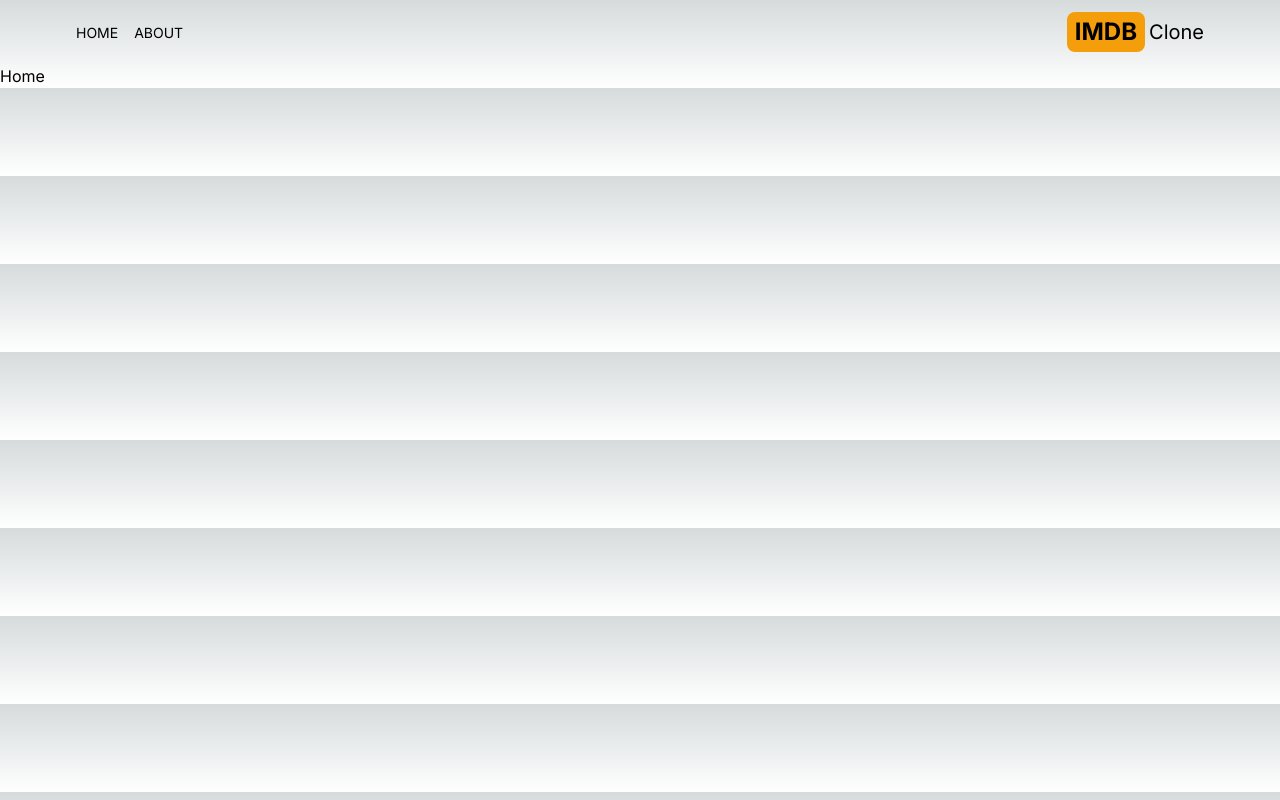
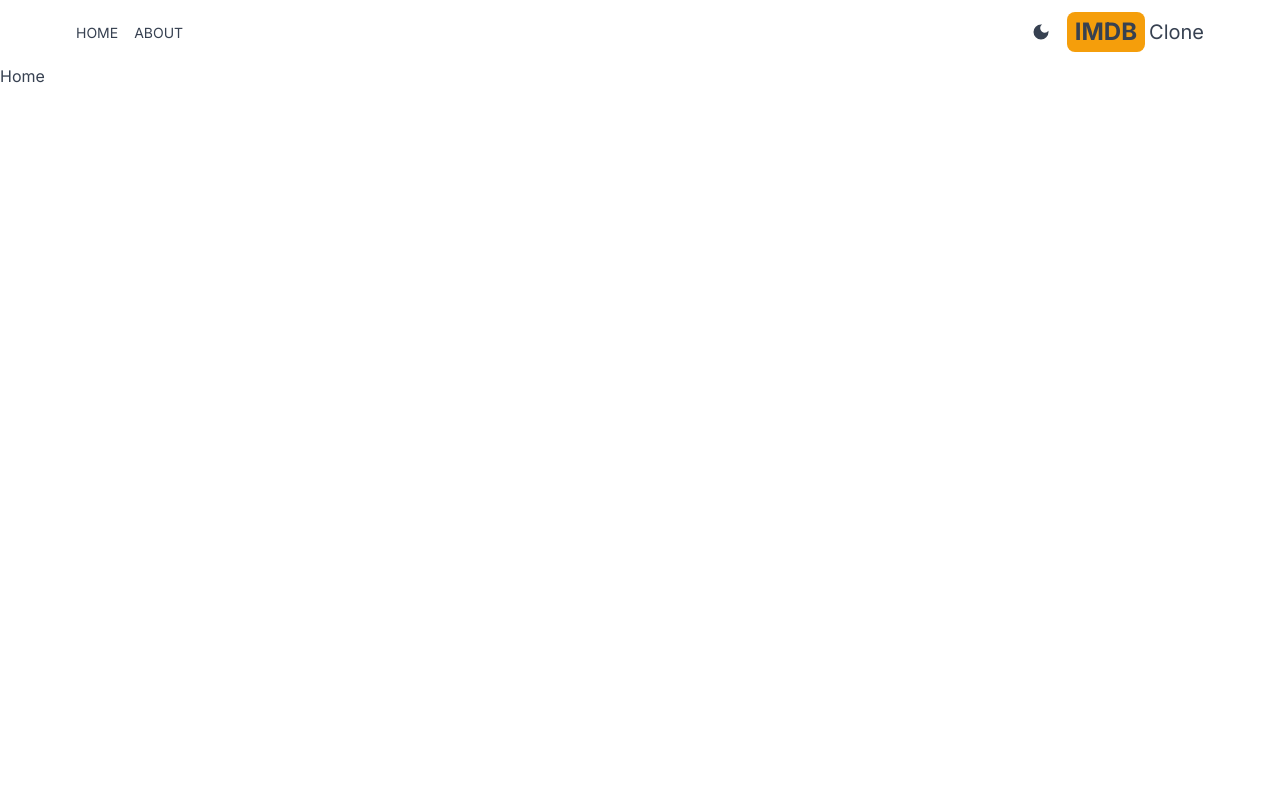
Before and after one commit to rajaws/imdb-next, a Next.js app: page / in a window 1280 px wide. Built offline with nearby package versions, Linux system fonts and the light colour scheme.

Commit message:
add dark mode

```diff
--- a/package.json
+++ b/package.json
@@ -10,6 +10,7 @@
   },
   "dependencies": {
     "next": "14.2.2",
+    "next-themes": "^0.3.0",
     "react": "^18",
     "react-dom": "^18",
     "react-icons": "^5.1.0"
--- /dev/null
+++ b/src/app/Providers.jsx
@@ -0,0 +1,14 @@
+"use client";
+
+import { ThemeProvider } from "next-themes";
+
+export default function Providers({children}) {
+    return (
+        <ThemeProvider defaultTheme="system" attribute="class">
+            <div className=" bg-white text-gray-700 dark:text-gray-200 dark:bg-gray-700 min-h-screen select-none transition-colors duration-300">
+                {children}
+            </div>
+        </ThemeProvider>
+    )
+
+}
--- a/src/app/layout.js
+++ b/src/app/layout.js
@@ -1,6 +1,7 @@
 import { Inter } from "next/font/google";
 import "./globals.css";
 import Header from "@/components/Header";
+import Providers from "./Providers";
 
 const inter = Inter({ subsets: ["latin"] });
 
@@ -13,8 +14,10 @@
   return (
     <html lang="en">
       <body className={inter.className}>
-        <Header/>
-        {children}
+        <Providers>
+          <Header />
+          {children}
+        </Providers>
       </body>
     </html>
   );
--- /dev/null
+++ b/src/components/DarkModeSwitch.jsx
@@ -0,0 +1,23 @@
+"use client";
+
+import { MdLightMode, MdDarkMode } from "react-icons/md";
+import { useTheme } from "next-themes";
+import { useEffect, useState } from "react";
+
+export default function DarkModeSwitch() {
+  const { theme, setTheme, systemTheme } = useTheme();
+  const[mounted,setMounted]=useState(false);
+  const currenttheme = theme === "system" ? systemTheme : theme;
+  useEffect(()=>setMounted(true),[]);
+
+
+  return (
+    <div>
+      {mounted && (currenttheme === "dark" ? (
+        <MdLightMode onClick={()=>setTheme("light")} className=" text-xl cursor-pointer hover:bg-amber-500" />
+      ) : (
+        <MdDarkMode onClick={()=>setTheme("dark")} className=" text-xl cursor-pointer hover:bg-amber-500" />
+      ))}
+    </div>
+  );
+}
--- a/src/components/Header.jsx
+++ b/src/components/Header.jsx
@@ -1,20 +1,26 @@
-import React from 'react'
-import MenuItem from './MenuItem'
+import React from "react";
+import MenuItem from "./MenuItem";
 import { AiFillHome } from "react-icons/ai";
 import { BsFillCircleFill } from "react-icons/bs";
-import Link from 'next/link';
+import Link from "next/link";
+import DarkModeSwitch from "./DarkModeSwitch";
 
 export default function Header() {
   return (
-    <div className=' flex justify-between items-center p-3 max-w-6xl mx-auto'>
-        <div className=' flex gap-4'>
-            <MenuItem title="home" address="/" Icon={AiFillHome}/>
-            <MenuItem title="about" address="/about" Icon={BsFillCircleFill}/>
-        </div>
-        <Link href={"/"} className='flex gap-1 items-center'>
-            <span className=' text-2xl font-bold bg-amber-500 py-1 px-2 rounded-lg '>IMDB</span>
-            <span className=' text-xl hidden sm:inline'>Clone</span>
+    <div className=" flex justify-between items-center p-3 max-w-6xl mx-auto">
+      <div className=" flex gap-4">
+        <MenuItem title="home" address="/" Icon={AiFillHome} />
+        <MenuItem title="about" address="/about" Icon={BsFillCircleFill} />
+      </div>
+      <div className=" flex items-center gap-4">
+        <DarkModeSwitch />
+        <Link href={"/"} className="flex gap-1 items-center">
+          <span className=" text-2xl font-bold bg-amber-500 py-1 px-2 rounded-lg ">
+            IMDB
+          </span>
+          <span className=" text-xl hidden sm:inline">Clone</span>
         </Link>
+      </div>
     </div>
-  )
+  );
 }
--- a/tailwind.config.js
+++ b/tailwind.config.js
@@ -15,4 +15,5 @@
     },
   },
   plugins: [],
+  darkMode:"class",
 };
```
Also changed, not shown: 1 other file (tests, documents, lock files or other folders).
